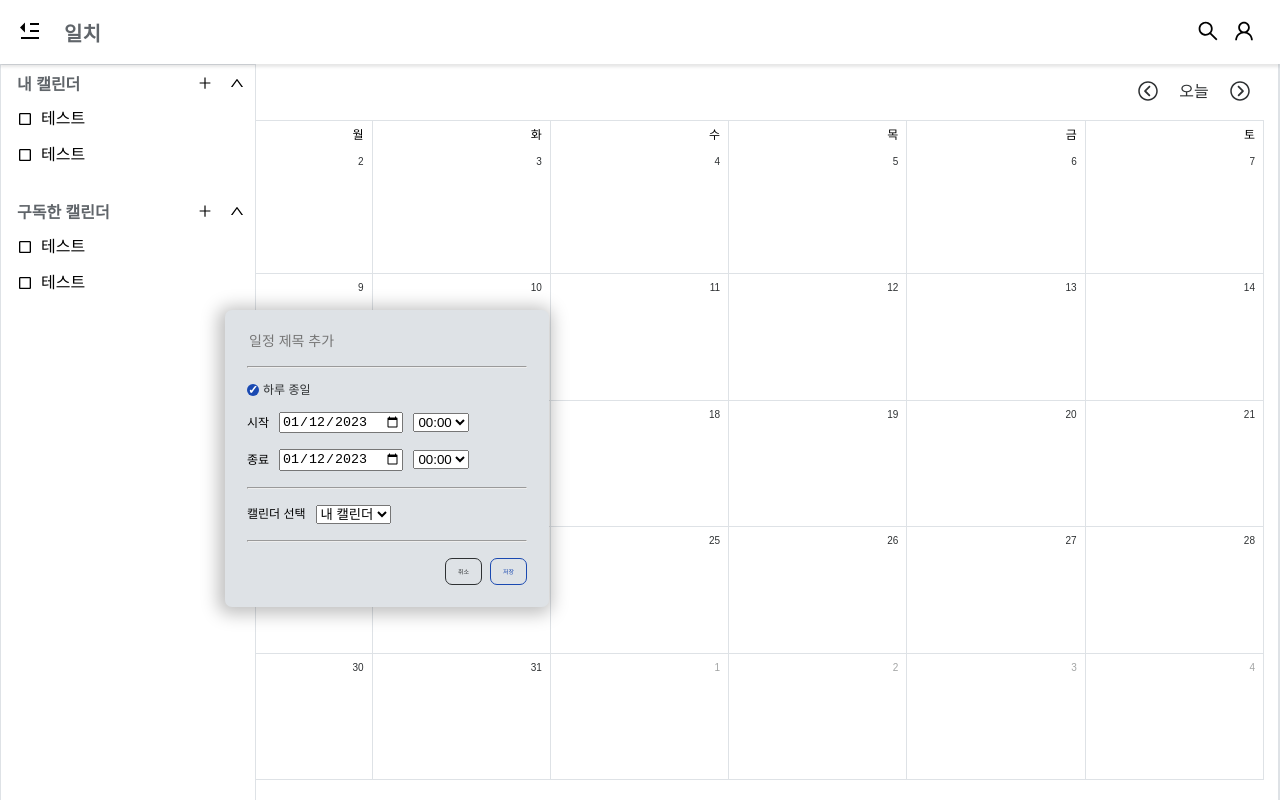
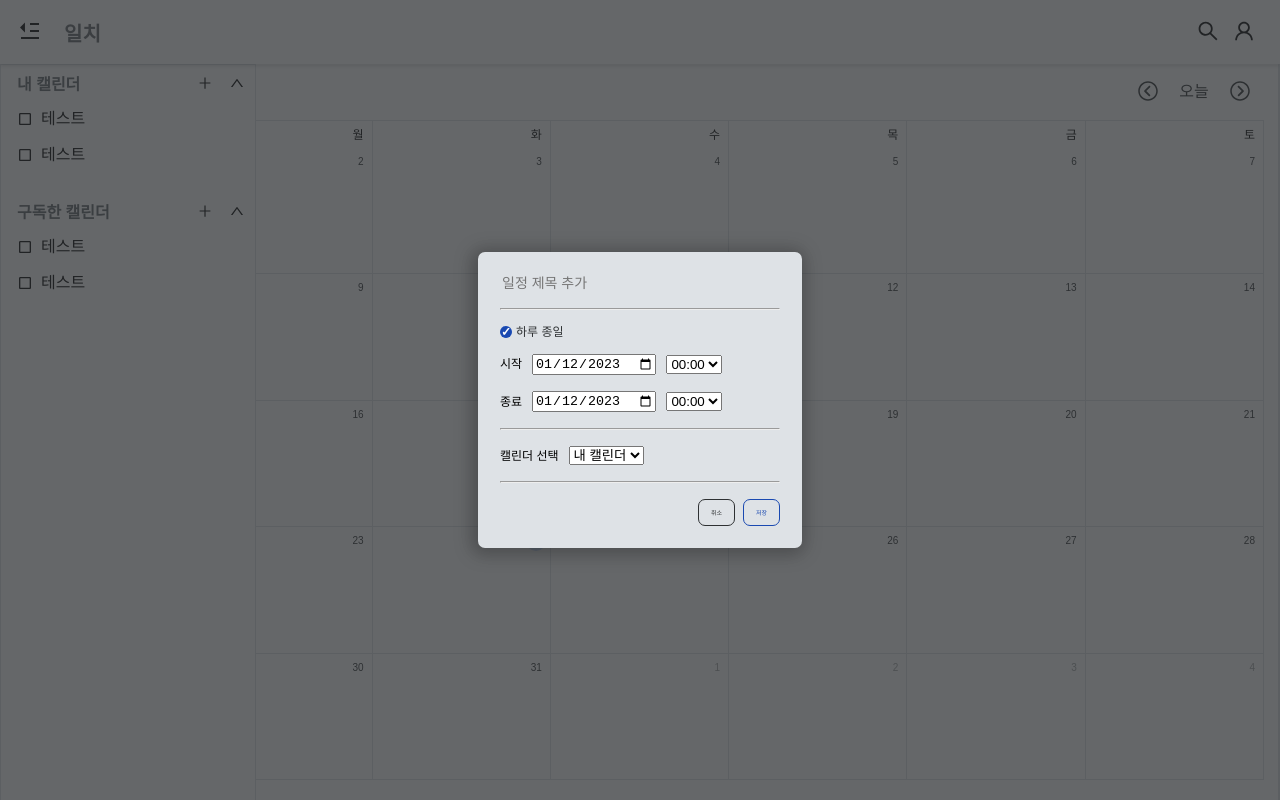
Before and after one commit to aksmf1442/schedule-management-project, a React (Create React App) app in the folder frontend/: page / in a window 1280 px wide. Both pictures are taken after a click on the button "10". Built offline with nearby package versions, Linux system fonts and the light colour scheme.

Commit message:
[#22] refactor: 일정 추가 모달 위치 변경

```diff
--- a/frontend/src/components/calendar/CalendarCell.jsx
+++ b/frontend/src/components/calendar/CalendarCell.jsx
@@ -47,7 +47,7 @@ const CalendarCellText = styled.span`
 	line-height: 3rem;
 `;
 
-function CalendarCell({ day, monthStart, currentDate, originDate, formattedDate, isSideBarOpen }) {
+function CalendarCell({ day, currentDate, originDate, formattedDate, isSideBarOpen }) {
 	const { isOpen: isProfileModalOpen, toggleClick: toggleProfileModalOpen } = useToggle();
 
 	const currentRef = useRef(null);
@@ -55,11 +55,6 @@ function CalendarCell({ day, monthStart, currentDate, originDate, formattedDate,
 	const handleClickProfileMenuButton = () => {
 		toggleProfileModalOpen();
 	};
-
-	const weekOfMonth =
-		startOfWeek(day, { weekStartsOn: 0 }) < monthStart
-			? 1
-			: Math.ceil((startOfWeek(day, { weekStartsOn: 0 }).getDate() + 6) / 7);
 
 	return (
 		<Button onClick={handleClickProfileMenuButton} aria-expanded={isProfileModalOpen}>
@@ -76,9 +71,9 @@ function CalendarCell({ day, monthStart, currentDate, originDate, formattedDate,
 				<ScheduleAdder
 					currentTop={currentRef?.current?.offsetTop}
 					currentLeft={currentRef?.current?.offsetLeft}
+					currentWidth={currentRef?.current?.offsetWidth}
 					isSideBarOpen={isSideBarOpen}
 					day={getDay(day)}
-					weekOfMonth={weekOfMonth}
 				>
 					asdf
 				</ScheduleAdder>
--- a/frontend/src/components/calendar/CalendarCells.jsx
+++ b/frontend/src/components/calendar/CalendarCells.jsx
@@ -39,7 +39,6 @@ function CalendarCells({ currentDate, originDate }) {
 					originDate={originDate}
 					formattedDate={formattedDate}
 					currentDate={currentDate}
-					monthStart={monthStart}
 					isSideBarOpen={isSideBarOpen}
 				/>,
 			);
--- a/frontend/src/components/common/ModalPortal.jsx
+++ b/frontend/src/components/common/ModalPortal.jsx
@@ -8,7 +8,7 @@ const ModalPortalContainer = styled.div`
 	justify-content: center;
 	align-items: center;
 
-	position: absolute;
+	position: fixed;
 	top: 0;
 	left: 0;
 	z-index: 30;
@@ -16,7 +16,7 @@ const ModalPortalContainer = styled.div`
 	width: 100%;
 	height: 100%;
 
-	background: ${({ isOpen, theme }) => isOpen && 'transparent'};
+	background: ${({ isOpen, theme }) => isOpen && `${theme.colors.BLACK}bb`};
 `;
 
 function ModalPortal({ isOpen, closeModal, children }) {
--- a/frontend/src/components/schedule/ScheduleAdder.jsx
+++ b/frontend/src/components/schedule/ScheduleAdder.jsx
@@ -7,9 +7,6 @@ const ScheduleAdderContainer = styled.div`
 	justify-content: space-around;
 	gap: 2rem;
 	position: fixed;
-	top: ${({ currentTop, weekOfMonth }) => currentTop + (weekOfMonth >= 4 ? -200 : 100)}px;
-	left: ${({ currentLeft, isSideBarOpen, day }) =>
-		currentLeft + (isSideBarOpen ? 256 : 0) + (day < 2 ? 0 + 190 : -330)}px;
 
 	width: 81rem;
 	padding: 5.5rem;
@@ -169,7 +166,7 @@ const FormControlButtons = styled.div`
 	width: 100%;
 `;
 
-function ScheduleAdder({ currentTop, currentLeft, isSideBarOpen, day, weekOfMonth }) {
+function ScheduleAdder({ currentTop, currentLeft, currentWidth, isSideBarOpen, day }) {
 	const [isAllDay, setAllDay] = useState(true);
 
 	const handleClickAllDayButton = () => {
@@ -180,9 +177,9 @@ function ScheduleAdder({ currentTop, currentLeft, isSideBarOpen, day, weekOfMont
 		<ScheduleAdderContainer
 			currentTop={currentTop}
 			currentLeft={currentLeft}
+			currentWidth={currentWidth}
 			isSideBarOpen={isSideBarOpen}
 			day={day}
-			weekOfMonth={weekOfMonth}
 		>
 			<ScheduleAdderForm>
 				<InputContainer>
```
